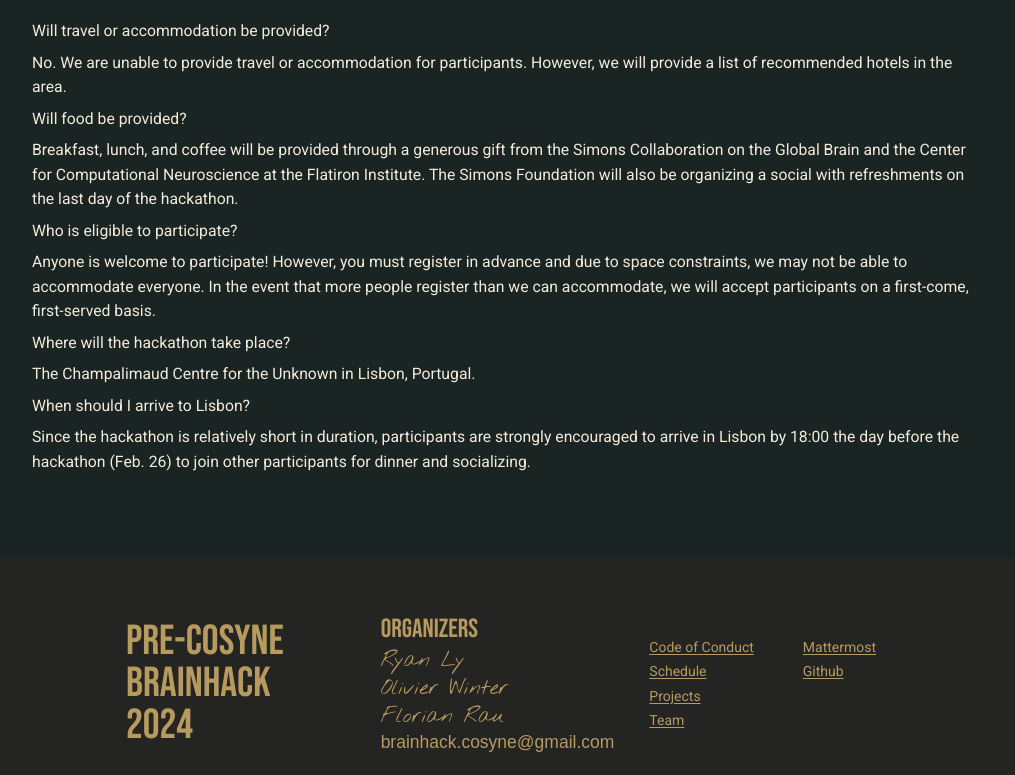
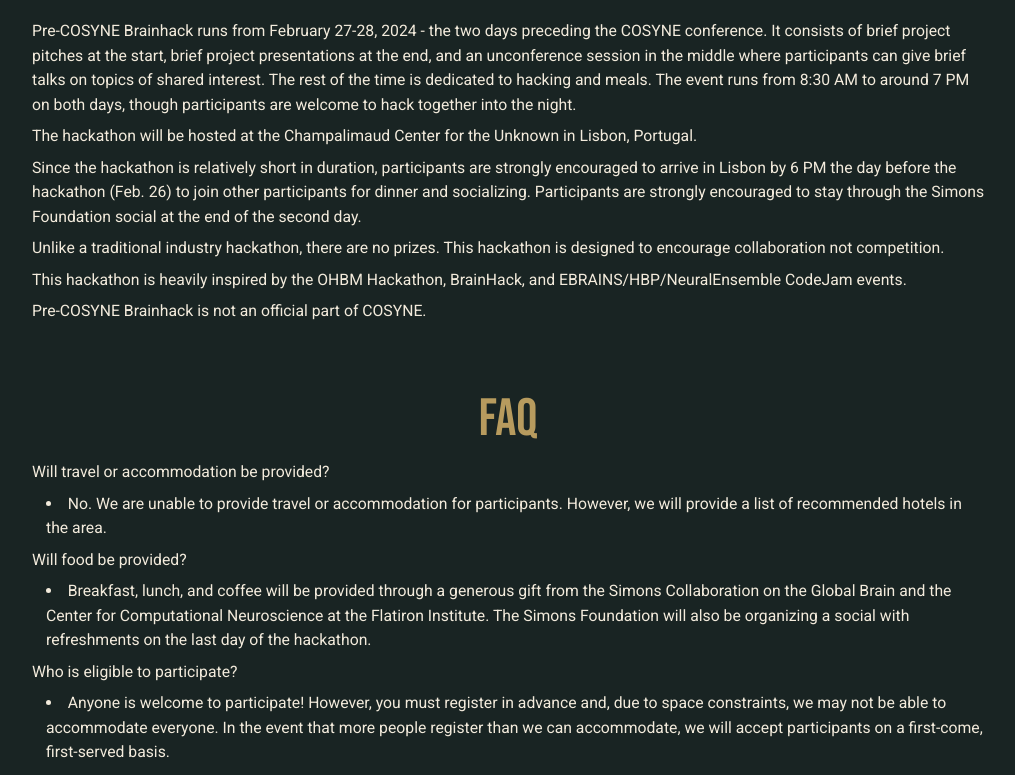
Before and after one commit to pre-cosyne-brainhack/hackathon2024, a Next.js app: page / in a window 1280 px wide. Shown: the part 1700-2475 px from the top of the page, without its empty margins (132-1147 px from the left). Built offline with nearby package versions, Linux system fonts and the light colour scheme.

Commit message:
Add logistics, minor text changes

```diff
--- a/src/pages/_app.tsx
+++ b/src/pages/_app.tsx
@@ -66,7 +66,7 @@
             <p className="font-theme text-2xl mb-0">Ryan Ly</p>
             <p className="font-theme text-2xl mb-0">Olivier Winter</p>
             <p className="font-theme text-2xl mb-0">Florian Rau</p>
-            <p className="text-xl mb-0 pr-6 whitespace-pre-wrap break-words">brainhack.cosyne@gmail.com</p>
+            <p className="text-l mb-0 pr-6 whitespace-pre-wrap break-words">brainhack.cosyne@gmail.com</p>
           </div>
           <nav className="font-primary flex md:gap-6 text-1xl justify-around">
             <div className="flex flex-col gap-1">
--- a/src/pages/index.tsx
+++ b/src/pages/index.tsx
@@ -132,6 +132,38 @@
         </div>
       </div>
       <div className="flex justify-center items-center bg-jungle text-white">
+      <h2 className={`${bebas.className} mt-12 mb-2 text-6xl font-semibold text-gold`}>Logistics</h2>
+        <div className="grid max-w-6xl min-h-1/4 grid-cols-1">
+          <div className="flex flex-col justify-center text-lg px-8 pb-8">
+            <p className="text-sand">
+            Pre-COSYNE Brainhack runs from February 27-28, 2024 - the two days preceding the COSYNE conference. It consists
+            of brief project pitches at the start, brief project presentations at the end, and an unconference session
+            in the middle where participants can give brief talks on topics of shared interest. The rest of the time
+            is dedicated to hacking and meals. The event runs from 8:30 AM to around 7 PM on both days, though
+            participants are welcome to hack together into the night.
+            </p>
+            <p className="text-sand">
+            The hackathon will be hosted at the Champalimaud Center for the Unknown in Lisbon, Portugal.
+            </p>
+            <p className="text-sand">
+            Since the hackathon is relatively short in duration, participants are strongly encouraged to
+            arrive in Lisbon by 6 PM the day before the hackathon (Feb. 26) to join other participants for
+            dinner and socializing. Participants are strongly encouraged to stay through the Simons Foundation
+            social at the end of the second day.
+            </p>
+            <p className="text-sand">
+            Unlike a traditional industry hackathon, there are no prizes. This hackathon is designed to encourage
+            collaboration not competition.
+            </p>
+            <p className="text-sand">
+            This hackathon is heavily inspired by the OHBM Hackathon, BrainHack, and EBRAINS/HBP/NeuralEnsemble
+            CodeJam events.
+            </p>
+            <p className="text-sand">
+            Pre-COSYNE Brainhack is not an official part of COSYNE.
+            </p>
+          </div>
+        </div>
         <h2 className={`${bebas.className} mt-12 mb-2 text-6xl font-semibold text-gold`}>FAQ</h2>
         <div className="grid max-w-6xl min-h-1/4 grid-cols-1">
           <div className="flex flex-col justify-center text-lg px-8 pb-8">
@@ -139,40 +171,42 @@
               Will travel or accommodation be provided?
             </p>
             <p className="text-sand">
+              <li>
                 No. We are unable to provide travel or accommodation for
                 participants. However, we will provide a list of recommended hotels in the area.
+              </li>
             </p>
             <p className="text-sand">
               Will food be provided?
             </p>
             <p className="text-sand">
+              <li>
                 Breakfast, lunch, and coffee will be provided through a generous gift from the Simons
                 Collaboration on the Global Brain and the Center for Computational Neuroscience at the
                 Flatiron Institute. The Simons Foundation will also
                 be organizing a social with refreshments on the last day of the hackathon.
+              </li>
             </p>
             <p className="text-sand">
               Who is eligible to participate?
             </p>
             <p className="text-sand">
-              Anyone is welcome to participate! However, you must register in advance and due to
+              <li>
+                Anyone is welcome to participate! However, you must register in advance and, due to
                 space constraints, we may not be able to accommodate everyone. In the event that more
                 people register than we can accommodate, we will accept participants on a first-come,
                 first-served basis.
-            </p>
-            <p className="text-sand">
-              Where will the hackathon take place?
-            </p>
-            <p className="text-sand">
-              The Champalimaud Centre for the Unknown in Lisbon, Portugal.
+              </li>
             </p>
             <p className="text-sand">
               When should I arrive to Lisbon?
             </p>
             <p className="text-sand">
+              <li>
                 Since the hackathon is relatively short in duration, participants are strongly encouraged to arrive in
                 Lisbon by 18:00 the day before the hackathon (Feb. 26) to join other participants for dinner and
                 socializing.
+              </li>
             </p>
           </div>
         </div>
```
Also changed, not shown: public/brazier.png (deleted). Lines whose indentation alone changed are shown as unchanged.
